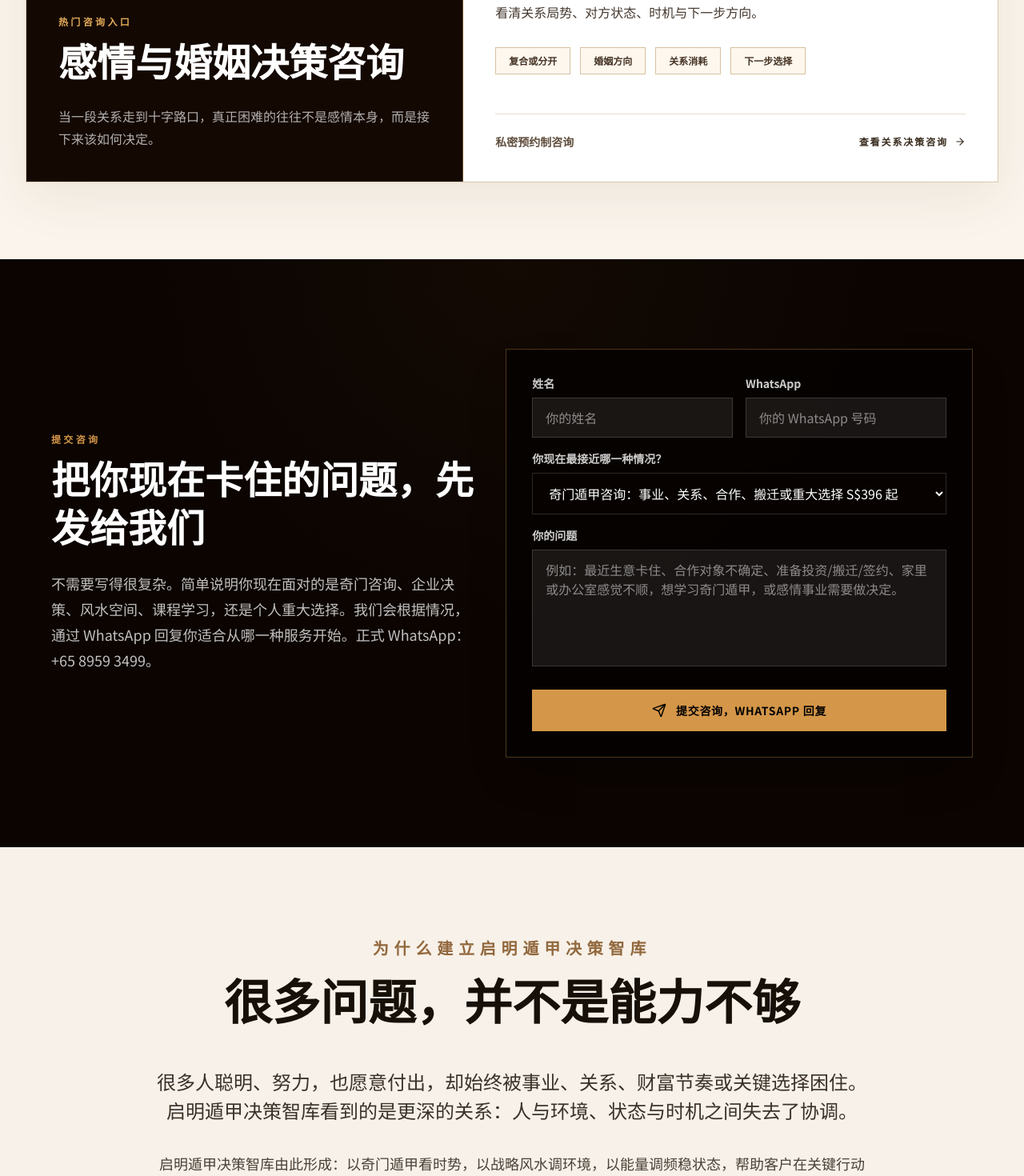
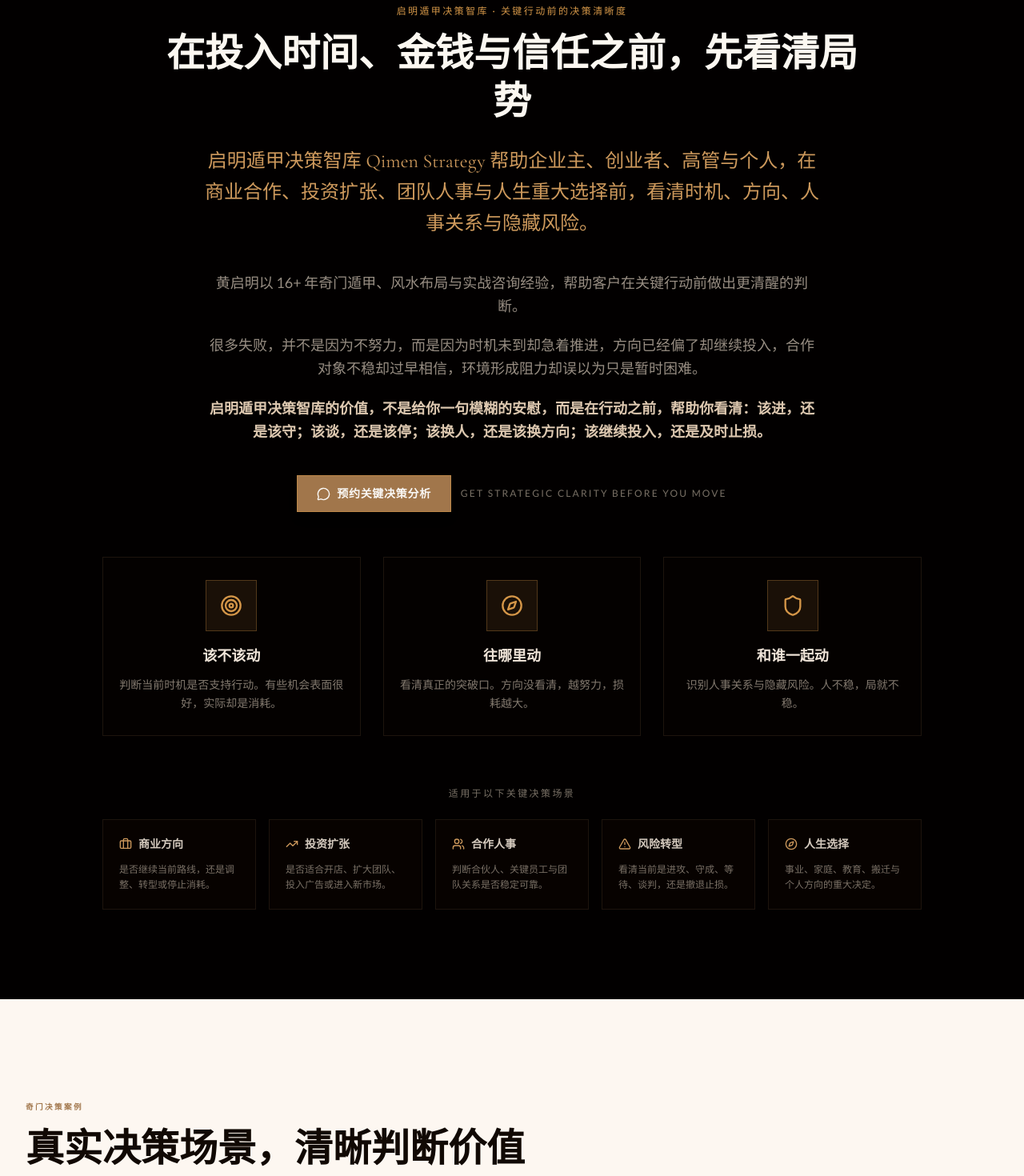
Before and after one commit to BODHIWONG/qmfeng-website, a Next.js app: page / in a window 1280 px wide. Shown: the part 2860-4330 px from the top of the page at 80% size. Built offline with nearby package versions, Linux system fonts and the light colour scheme.

Commit message:
Simplify homepage conversion flow

```diff
--- a/app/page.tsx
+++ b/app/page.tsx
@@ -4,12 +4,9 @@ import { LanguageProvider } from "@/contexts/language-context";
 import Navbar from "@/components/navbar";
 import HeroSimple from "@/components/hero-simple";
 import TrustBar from "@/components/trust-bar";
-import BrandWorldviewSection from "@/components/brand-worldview-section";
 import ServiceCards from "@/components/service-cards";
-import PopularConsultationSection from "@/components/popular-consultation-section";
 import DifferentiationSection from "@/components/differentiation-section";
 import QimenMasterSection from "@/components/qimen-master-section";
-import FounderPhilosophySection from "@/components/founder-philosophy-section";
 import CasesSection from "@/components/cases-section";
 import TestimonialsSection from "@/components/testimonials-section";
 import LeadCaptureForm from "@/components/lead-capture-form";
@@ -25,14 +22,11 @@ export default function Home() {
         <HeroSimple />
         <TrustBar />
         <ServiceCards />
-        <PopularConsultationSection />
+        <DifferentiationSection />
+        <CasesSection />
+        <QimenMasterSection />
+        <TestimonialsSection />
         <LeadCaptureForm />
-        <BrandWorldviewSection />
-        <DifferentiationSection />
-        <QimenMasterSection />
-        <FounderPhilosophySection />
-        <CasesSection />
-        <TestimonialsSection />
         <FinalCTA />
         <Footer />
         <FloatingActions />
```
